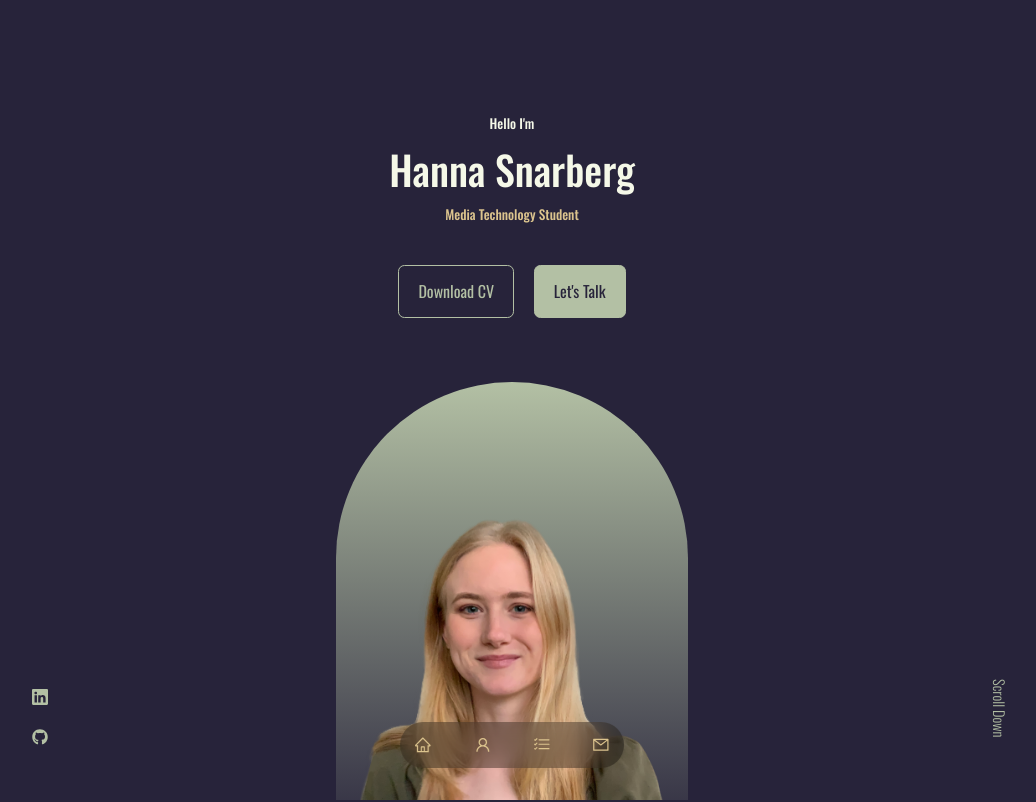
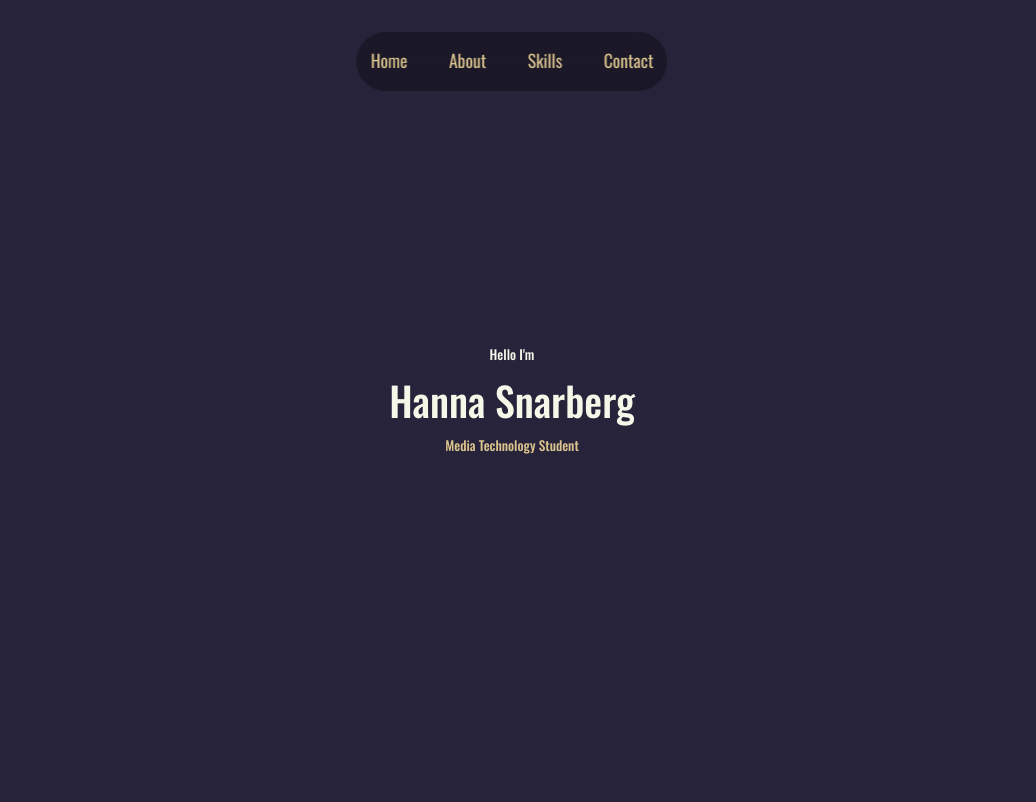
Before and after one commit to hannasnarberg/Portfolio-Website, a React (Create React App) app: page / in a window 1280 px wide. Shown: the top 802 px of the page, without its empty margins (128-1164 px from the left). Built offline with nearby package versions, Linux system fonts and the light colour scheme.

Commit message:
Header fixed

```diff
--- a/src/components/about/About.jsx
+++ b/src/components/about/About.jsx
@@ -6,9 +6,9 @@ import { FaAward } from 'react-icons/fa';
 function About() {
    return (
       <section id="about">
-         <h2>About me</h2>
          <div className="container about__container">
             <div className="about__me">
+               <h2>About me</h2>
                <div className="about__me-image">
                   <img src={ME} alt="me" />
                </div>
--- a/src/components/about/about.css
+++ b/src/components/about/about.css
@@ -2,6 +2,7 @@
    display: grid;
    grid-template-columns: 35% 50%;
    gap: 15%;
+   padding-top: 7rem;
 }
 
 .about__me {
--- a/src/components/header/CTA.jsx
+++ /dev/null
@@ -1,17 +0,0 @@
-import React from 'react';
-import CV from '../../assets/CV_Hanna_Snarberg.pdf';
-
-function CTA() {
-   return (
-      <div className="cta">
-         <a href={CV} download className="btn">
-            Download CV
-         </a>
-         <a href="#contact" className="btn btn-primary">
-            Let's Talk
-         </a>
-      </div>
-   );
-}
-
-export default CTA;
--- a/src/components/header/Header.jsx
+++ b/src/components/header/Header.jsx
@@ -1,8 +1,5 @@
 import React from 'react';
 import './header.css';
-import CTA from './CTA';
-import ME from '../../assets/me.png';
-import HeaderSocials from './HeaderSocials';
 
 function Header() {
    return (
@@ -11,14 +8,6 @@ function Header() {
             <h5>Hello I'm</h5>
             <h1>Hanna Snarberg</h1>
             <h5 className="text-light"> Media Technology Student </h5>
-            <CTA />
-            <HeaderSocials />
-            <div className="me">
-               <img src={ME} alt="me" />
-            </div>
-            <a href="#contact" className="scroll__down">
-               Scroll Down
-            </a>
          </div>
       </header>
    );
--- a/src/components/header/HeaderSocials.jsx
+++ /dev/null
@@ -1,26 +0,0 @@
-import React from 'react';
-import { BsLinkedin } from 'react-icons/bs';
-import { FaGithub } from 'react-icons/fa';
-
-function HeaderSocials() {
-   return (
-      <div className="header__socials">
-         <a
-            href="https://www.linkedin.com/in/hanna-snarberg/"
-            target="_blank"
-            rel="noreferrer"
-         >
-            <BsLinkedin />
-         </a>
-         <a
-            href="https://www.linkedin.com/in/hanna-snarberg/"
-            target="_blank"
-            rel="noreferrer"
-         >
-            <FaGithub />
-         </a>
-      </div>
-   );
-}
-
-export default HeaderSocials;
--- a/src/components/header/header.css
+++ b/src/components/header/header.css
@@ -1,67 +1,22 @@
 header {
    height: 100vh;
-  padding-top: 7rem;
    overflow: hidden;
+   padding: 7rem;
 }
 
 .header__container {
-  text-align: center;
-  height: 100%;
-  position: relative;
-}
-
-/* ============== CTA ================*/
-
-.cta {
-  margin-top: 2.5rem;
-  display: flex;
-  gap: 1.2rem;
-  justify-content: center;
-}
-
-/* ============== HEADER SOCIALS ================*/
-
-.header__socials {
    display: flex;
    flex-direction: column;
+   height: 100%;
+   justify-content: center;
    align-items: center;
-  gap: 0.8rem;
-  position: absolute;
-  left: 0;
-  bottom: 3rem;
-}
-
-/* ============== ME ================*/
-/* ============== NEED NEW LONGER PHOTO OR REDO DESIGN ================*/
-
-.me {
-  background: linear-gradient(var(--color-primary), transparent);
-  width: 22rem;
-  height: 30rem;
-  position: absolute;
-  left: calc(50% - 11rem);
-  margin-top: 4rem;
-  border-radius: 12rem 12rem 0 0;
-  overflow: hidden;
-  padding: 5rem 1.5rem 1.5rem 1.5rem;
-}
-
-/* ============== SCROLL DOWN ================*/
-
-.scroll__down {
-  position: absolute;
-  right: -2.3rem;
-  bottom: 5rem;
-  transform: rotate(90deg);
-  font-weight: 300;
-  font-size: 0.9rem;
 }
 
 /* =============== MEDIA QUERIES, MEDIUM DEVICES) ===============*/
 
 @media screen and (max-width: 1024px) {
    header {
-    height: 68vh;
+      height: 100vh;
    }
 }
 
--- a/src/components/navigator/Navigator.jsx
+++ b/src/components/navigator/Navigator.jsx
@@ -1,7 +1,6 @@
 import React from 'react';
 import './navigator.css';
-import { AiOutlineHome, AiOutlineUser, AiOutlineMail } from 'react-icons/ai';
-import { BsListCheck } from 'react-icons/bs';
+import { AiOutlineHome } from 'react-icons/ai';
 import { useState } from 'react';
 
 function Navigator() {
@@ -13,28 +12,28 @@ function Navigator() {
             onClick={() => setActiveNav('#')}
             className={activeNav === '#' ? 'active' : ''}
          >
-            <AiOutlineHome />
+            Home
          </a>
          <a
             href="#about"
             onClick={() => setActiveNav('#about')}
             className={activeNav === '#about' ? 'active' : ''}
          >
-            <AiOutlineUser />
+            About
          </a>
          <a
             href="#experience"
             onClick={() => setActiveNav('#experience')}
             className={activeNav === '#experience' ? 'active' : ''}
          >
-            <BsListCheck />
+            Skills
          </a>
          <a
             href="#contact"
             onClick={() => setActiveNav('#contact')}
             className={activeNav === '#contact' ? 'active' : ''}
          >
-            <AiOutlineMail />
+            Contact
          </a>
       </nav>
    );
--- a/src/components/navigator/navigator.css
+++ b/src/components/navigator/navigator.css
@@ -7,7 +7,7 @@ nav {
    position: fixed;
    left: 50%;
    transform: translateX(-50%);
-  bottom: 2rem;
+   top: 2rem;
    display: flex;
    gap: 0.8rem;
    border-radius: 3rem;
--- a/src/index.css
+++ b/src/index.css
@@ -5,7 +5,7 @@
    padding: 0;
    border: 0;
    outline: 0;
-   box-sizing: border-box; /* width and height includes padding and border*/
+   box-sizing: border-box;
    list-style: none;
    text-decoration: none; /* remove underlining of links*/
 }
@@ -57,6 +57,7 @@ h1 {
 }
 
 section {
+   padding-top: 7rem;
    margin-top: 8rem;
 }
 
```
Lines whose indentation alone changed are shown as unchanged.
